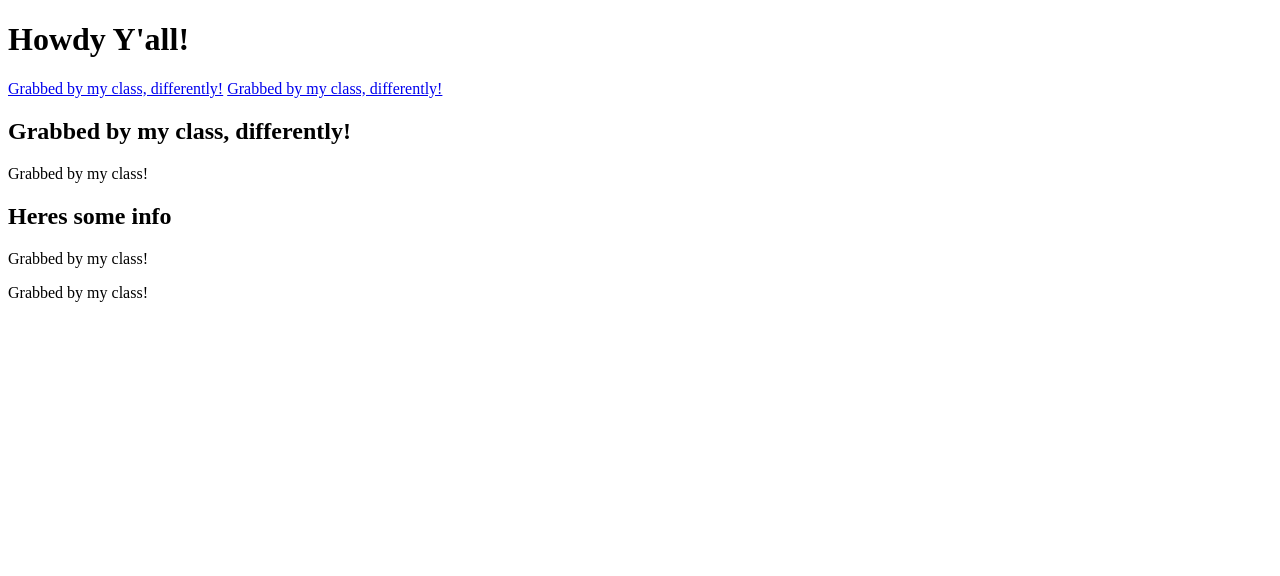
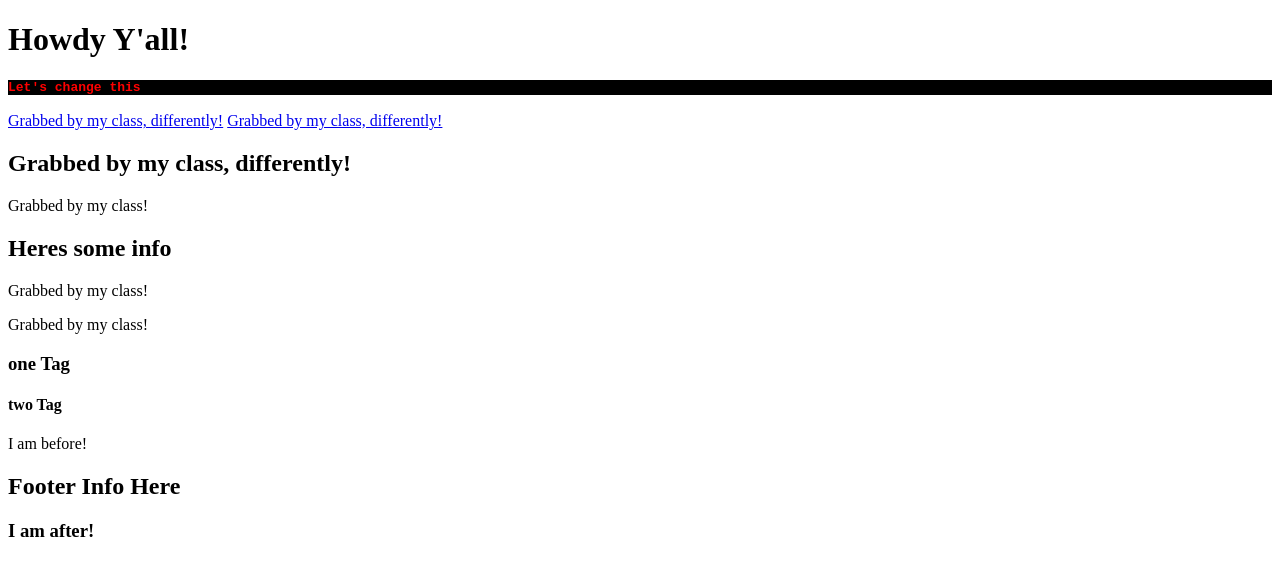
Before and after one commit to Hoodoo42/jdDomCheck, a plain HTML site: page index.html in a window 1280 px wide. Drawn offline with Linux system fonts and the light colour scheme.

Commit message:
working through more practice with document.selector functions to change inner and outer html and css styling

```diff
--- a/index.html
+++ b/index.html
@@ -12,7 +12,7 @@
 <body>
     <header>
         <h1 id="welcome">Welcome to the site!</h1>
-
+        <h4 id="another">Let's change this</h4>
         <a class="find" href="#">Navigation</a>
         <a class="find" href="#">Menu</a>
         <h2 id="moreInfo" class="find">Lorem ipsum dolor sit amet consectetur adipisicing elit</h2>
@@ -22,9 +22,15 @@
         <h2 id="info">Heres some info</h2>
         <p class="text">Have a look around the site</p>
         <p class="text">Let us know what you think</p>
+
+        <section>
+
+            <h3 class="tags">one Tag</h3>
+            <h4 class="tags">two Tag</h4>
+        </section>
     </main>
 <footer>
-    <h2 id="footerInfo"></h2>
+    <h2 id="footerInfo">This is where the footer info goes</h2>
 </footer>
     <script src="js/app.js"></script>
 </body>
--- a/js/app.js
+++ b/js/app.js
@@ -11,11 +11,29 @@ for(let i=0; i<oneClass.length; i++){
     oneClass[i][`innerText`] = `Grabbed by my class!`
 }
 
-
+// creating a variable to access a specific element by its ID
 let moreInfo =document.getElementById(`moreInfo`);
+// grabbing that element through the variable and changing its innerText
 moreInfo[`innerText`] = `Get more information here!`
 
+// creating a variable to access multiple elements by their shared class
 let find= document.getElementsByClassName(`find`);
+// using the for loop to step through and change each element one by one
 for(let i=0; i<find.length; i++){
     find[i][`innerText`] = `Grabbed by my class, differently!`
 }
+
+
+// creating a variable to access the tag selected by its ID
+let footerId = document.getElementById(`footerInfo`);
+footerId[`innerHTML`] = `Footer Info Here`;
+// adding a new p tag before the tag selected with getElementById
+footerId[`outerHTML`] = '<p>I am before!</p>' + footerId[`outerHTML`] + `<h3>I am after!</h3>`;
+
+
+// selecting an h4 tag by its id
+let h4Id = document.getElementById(`another`);
+// using the variable object to sort through different css selectors to change styling the h4
+h4Id[`style`][`color`] = `red`;
+h4Id[`style`][`background`] = `black`;
+h4Id[`style`][`fontFamily`] = `monospace`;
```
